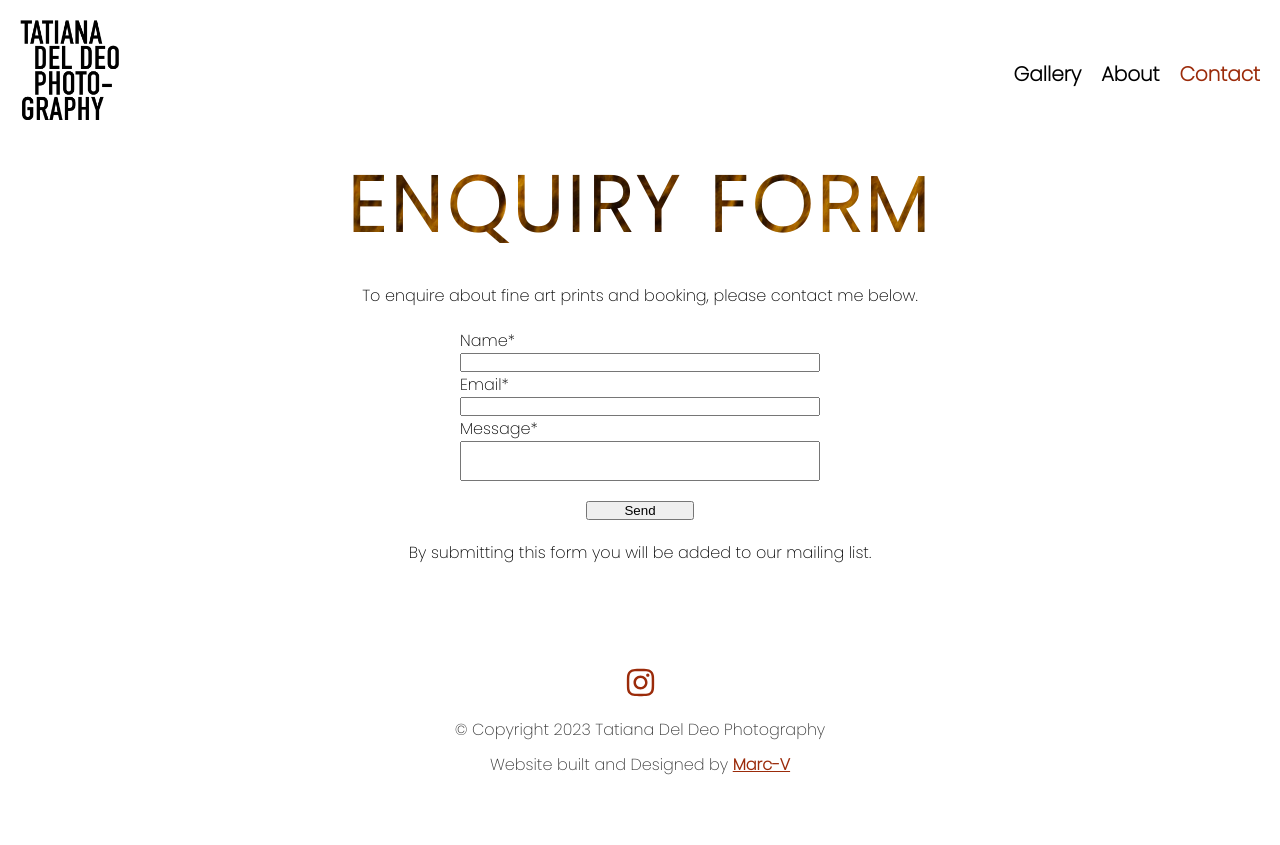
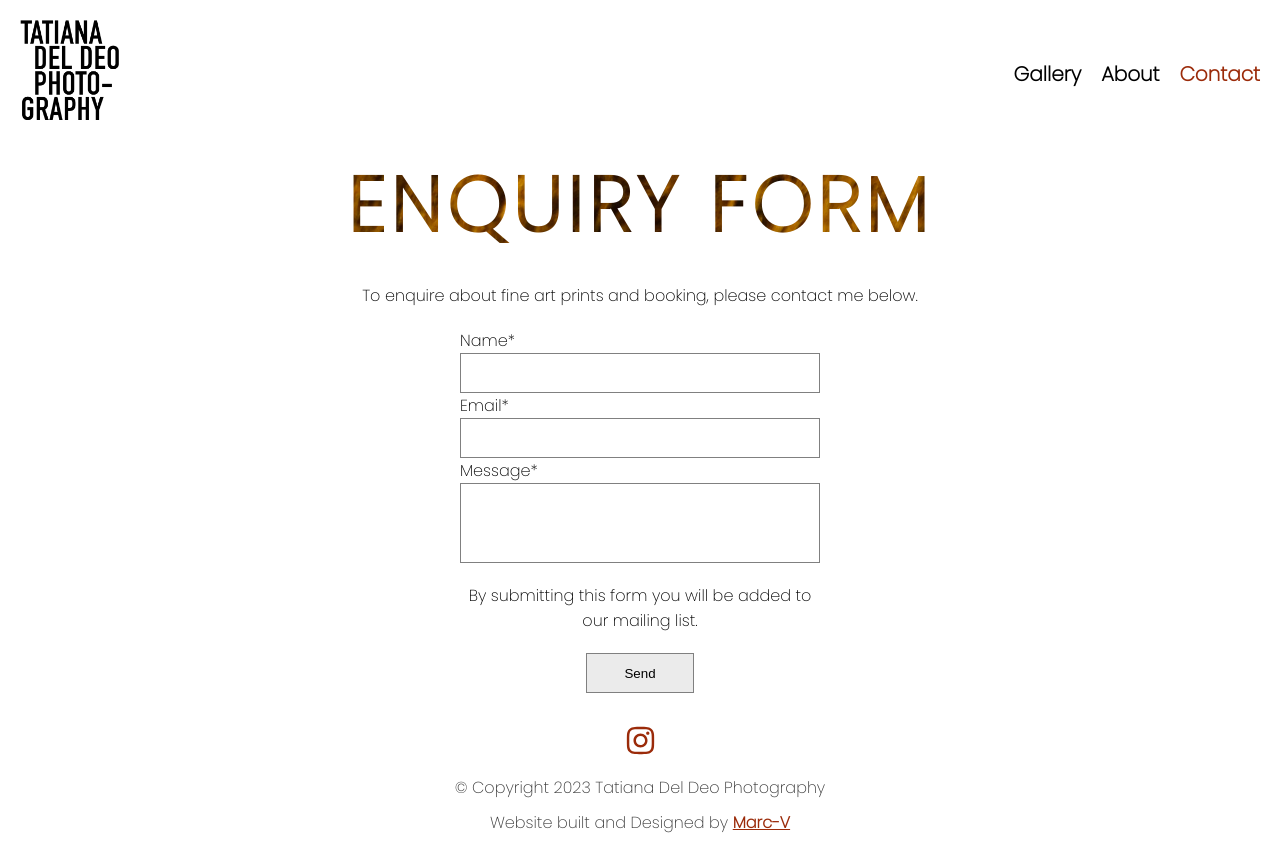
Before and after one commit to marcsouth/tatiana-photography, a React (Create React App) app: page /contact in a window 1280 px wide. Before the commit the page ends 800 px from the top, so only its background shows below. Built offline with nearby package versions, Linux system fonts and the light colour scheme; a web font is replaced by a local one.

Commit message:
contact and SEO FIX

```diff
--- a/public/index.html
+++ b/public/index.html
@@ -3,7 +3,9 @@
   <head>
     <meta charset="utf-8" />
     <meta name="viewport" content="width=device-width, initial-scale=1" />
-    <meta name="description" content="Tatiana Del Deo Photography" />
+    <meta name="description" content="Discover the captivating photography of Tatiana Del Deo, a talented photographer who specializes in creating stunning, high-quality images. Explore her portfolio and purchase prints of her work.">
+    <meta name="keywords" content="Tatiana Del Deo, Photography, Fine Art Prints, Portfolio, Artistic Vision, Prints for Sale">
+    <meta property="og:url" content="https://www.tatianadeldeo.com/">
     <meta name="theme-color" content="#000000">
     <script src="https://ajax.googleapis.com/ajax/libs/jquery/3.6.1/jquery.min.js"></script>
     <link rel="apple-touch-icon" sizes="180x180" href="/apple-touch-icon.png">
--- a/src/App.css
+++ b/src/App.css
@@ -398,7 +398,7 @@ footer > a{
   text-align: center;
   align-items: center;
   justify-content: center;
-  margin-bottom: 100px;
+  margin-bottom: 20px;
 }
 
 .contactpabove{
@@ -435,6 +435,10 @@ form > textarea{
 form > .submitbutton{
   width: 30%;
   margin: auto;
+  /* color: darkgrey; */
+  background: #ebebeb;
+  color: #000000;
+  border-radius: 0px;
 }
 
 .hiddenread{
@@ -480,3 +484,13 @@ form > .submitbutton{
   display: flex;
   width: 100%;
 }
+
+form > input{
+    border: 1px solid gray;
+    height: 40px;
+}
+
+form > textarea{
+  border: 1px solid gray;
+    height: 80px;
+}
--- a/src/components/contact.js
+++ b/src/components/contact.js
@@ -24,6 +24,7 @@ export const ContactUs = () => {
       <input type="email" name="user_email" required/>
       <label>Message*</label>
       <textarea name="message"  required/>
+      <p className='contactp'>By submitting this form you will be added to our mailing list.</p>
       <input type="submit" value="Send" className='submitbutton' />
     </form>
   );
--- a/src/pages/contact.js
+++ b/src/pages/contact.js
@@ -19,7 +19,7 @@ export default function contact() {
   <ContactUs />
 
 
-<p className='contactp'>By submitting this form you will be added to our mailing list.</p>
+
 
 <Footer />
 
```
